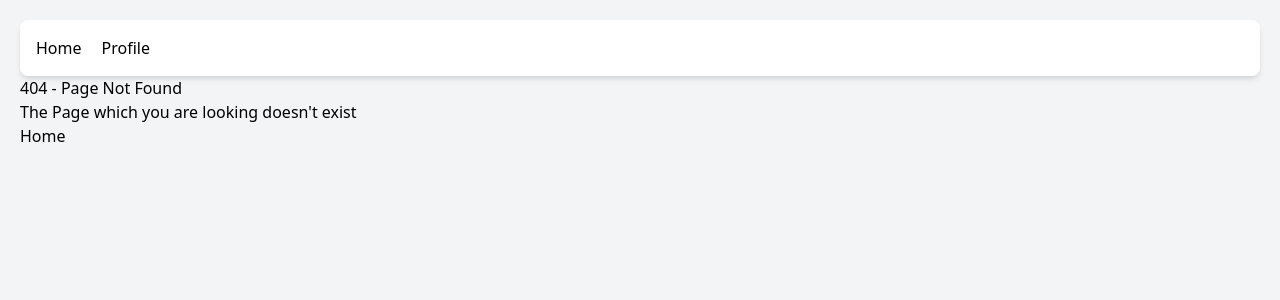
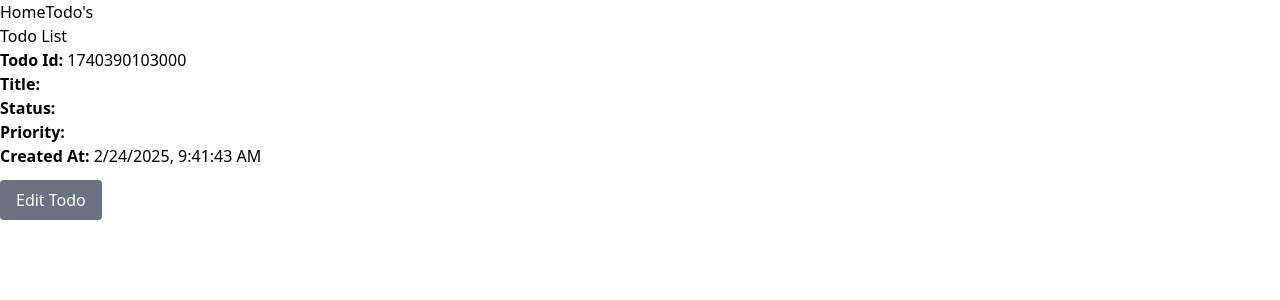
Before and after one commit to thecuriousteam/Web_Technology, a React (Vite) app in the folder Frontend/: page /todos in a window 1280 px wide. Before the commit this address had no page. Shown: the top 300 px of the page. Built offline with nearby package versions, Linux system fonts and the light colour scheme.

Commit message:
Added Example for Routing

```diff
--- a/Frontend/src/component/JSX_Concepts/04. React-Router-DOM/03. RROM-useContext/User-APP.jsx
+++ b/Frontend/src/component/JSX_Concepts/04. React-Router-DOM/03. RROM-useContext/User-APP.jsx
@@ -8,11 +8,10 @@ import NotFoundPage from "./404Page";
 const UserApp = () => {
   return (
     <div>
-      {/* router */}
       {/* provider */}
       <UserProvider>
         {/* all consumers needs to be added here */}
-
+        {/* router */}
         <Router>
           <div className="min-h-screen bg-gray-100 p-5">
             <nav className="flex gap-5 bg-white p-4 shadow-md rounded-lg">
--- /dev/null
+++ b/Frontend/src/component/JSX_Concepts/04. React-Router-DOM/04. RRDOM-Todo/404Page.jsx
@@ -0,0 +1,19 @@
+import React from "react";
+import { Link } from "react-router-dom";
+const NotFoundPage = () => {
+  return (
+    <div>
+      <div>
+        <h1>404 - Page Not Found</h1>
+        <p>The Page which you are looking doesn't exist</p>
+
+        {/* go back to home button */}
+        <Link to={"/"}>
+          <button>Home</button>
+        </Link>
+      </div>
+    </div>
+  );
+};
+
+export default NotFoundPage;
--- /dev/null
+++ b/Frontend/src/component/JSX_Concepts/04. React-Router-DOM/04. RRDOM-Todo/Todo-App.jsx
@@ -0,0 +1,35 @@
+import React from "react";
+import { BrowserRouter as Router, Routes, Route, Link } from "react-router-dom";
+import TodoProfile from "./TodoProfile";
+import NotFoundPage from "./404Page";
+import TodoProvider from "./TodoGlobalProps";
+import TodoHome from "./TodoHome";
+
+const TodoApp = () => {
+  return (
+    <div>
+      {/* provider */}
+      <TodoProvider>
+        {/* consumers */}
+
+        {/* Router DOM */}
+        <Router>
+          {/* navigation menus */}
+          <nav>
+            <Link to={"/"}>Home</Link>
+            <Link to={"/todos"}>Todo's</Link>
+          </nav>
+
+          {/* Routes */}
+          <Routes>
+            <Route path="/" element={<TodoHome />} />
+            <Route path="/todos" element={<TodoProfile />} />
+            <Route path="*" element={<NotFoundPage />} />
+          </Routes>
+        </Router>
+      </TodoProvider>
+    </div>
+  );
+};
+
+export default TodoApp;
--- /dev/null
+++ b/Frontend/src/component/JSX_Concepts/04. React-Router-DOM/04. RRDOM-Todo/TodoGlobalProps.jsx
@@ -0,0 +1,25 @@
+import React, { createContext, useState } from "react";
+
+export const TodoContext = createContext();
+
+const TodoProvider = ({ children }) => {
+  const [todoList, setTodoList] = useState({
+    todo_id: Date.now(),
+    todo_name: "",
+    todo_status: "",
+    todo_priority: "",
+    todo_createdAt: new Date().toLocaleString(),
+  });
+
+  const updateTodoFunction = (todoListInput) => {
+    setTodoList({ ...todoList, ...todoListInput });
+  };
+
+  return (
+    <TodoContext.Provider value={{ todoList, updateTodoFunction }}>
+      {children}
+    </TodoContext.Provider>
+  );
+};
+
+export default TodoProvider;
--- /dev/null
+++ b/Frontend/src/component/JSX_Concepts/04. React-Router-DOM/04. RRDOM-Todo/TodoHome.jsx
@@ -0,0 +1,14 @@
+import React from "react";
+
+const TodoHome = () => {
+  return (
+    <div>
+      <div>
+        <h1>Welcome To User Directory</h1>
+        <p>Navigate to profile page to check the user data</p>
+      </div>
+    </div>
+  );
+};
+
+export default TodoHome;
--- /dev/null
+++ b/Frontend/src/component/JSX_Concepts/04. React-Router-DOM/04. RRDOM-Todo/TodoProfile.jsx
@@ -0,0 +1,107 @@
+import React, { useContext, useState } from "react";
+import { TodoContext } from "./TodoGlobalProps";
+
+const TodoProfile = () => {
+  const { todoList, updateTodoFunction } = useContext(TodoContext);
+  console.log(">>>", todoList);
+  const [editingTodo, setEditing] = useState(false);
+  const [updateFields, setUpdateFields] = useState(todoList);
+
+  const handleSaveState = () => {
+    updateTodoFunction(updateFields);
+    setEditing(false);
+  };
+
+  const handleEditState = () => {
+    setEditing(true);
+  };
+
+  return (
+    <div>
+      <div>
+        <h1>Todo List</h1>
+        {editingTodo ? (
+          <div>
+            {/* taking input */}
+
+            <label>Todo Title:</label>
+            <input
+              type="text"
+              value={updateFields.todo_name}
+              placeholder="Enter Todo Title"
+              onChange={(event) =>
+                setUpdateFields({
+                  ...updateFields,
+                  todo_name: event.target.value,
+                })
+              }
+            />
+
+            <label>Set Status</label>
+            <select
+              value={updateFields.todo_status}
+              onChange={(event) =>
+                setUpdateFields({
+                  ...updateFields,
+                  todo_status: event.target.value,
+                })
+              }
+            >
+              <option value="">Status</option>
+              <option value="pending">Pending</option>
+              <option value="on-hold">On Hold</option>
+              <option value="completed">Completed</option>
+            </select>
+
+            <label>Set Priority</label>
+            <select
+              value={updateFields.todo_priority}
+              onChange={(event) =>
+                setUpdateFields({
+                  ...updateFields,
+                  todo_priority: event.target.value,
+                })
+              }
+            >
+              <option value="">Select Option</option>
+              <option value="low">Low</option>
+              <option value="medium">Medium</option>
+              <option value="high">High</option>
+            </select>
+
+            <button onClick={handleSaveState}>Save Todo</button>
+          </div>
+        ) : (
+          <div>
+            <div>
+              <p>
+                <strong>Todo Id:</strong> {todoList.todo_id}
+              </p>
+              <p>
+                <strong>Title:</strong> {todoList.todo_name}
+              </p>
+              <p>
+                <strong>Status:</strong> {todoList.todo_status}
+              </p>
+              <p>
+                <strong>Priority:</strong> {todoList.todo_priority}
+              </p>
+              <p>
+                <strong>Created At:</strong> {todoList.todo_createdAt}
+              </p>
+
+              <button
+                onClick={handleEditState}
+                className="bg-gray-500 text-white px-4 py-2 rounded mt-3"
+              >
+                Edit Todo
+              </button>
+            </div>
+          </div>
+        )}
+      </div>
+    </div>
+  );
+};
+
+export default TodoProfile;
--- a/Frontend/src/pages/JSX_Root.jsx
+++ b/Frontend/src/pages/JSX_Root.jsx
@@ -4,6 +4,7 @@ import { JSX_useContext } from "../component/JSX_Concepts/02. JSX_Hooks/ContextA
 import ReactRouter from "../component/JSX_Concepts/04. React-Router-DOM/01.  Understanding-RRDOM/router-home";
 import JSX_RouterHome_1 from "../component/JSX_Concepts/04. React-Router-DOM/02. Basic-Example-RRDOM/router-home";
 import UserApp from "../component/JSX_Concepts/04. React-Router-DOM/03. RROM-useContext/User-APP";
+import TodoApp from "../component/JSX_Concepts/04. React-Router-DOM/04. RRDOM-Todo/Todo-App";
 
 export const JSX_Root = () => {
   return (
@@ -25,7 +26,8 @@ export const JSX_Root = () => {
 
       {/* <ReactRouter /> */}
       {/* <JSX_RouterHome_1 /> */}
-      <UserApp />
+      {/* <UserApp /> */}
+      <TodoApp />
     </div>
 
     // Project
```
